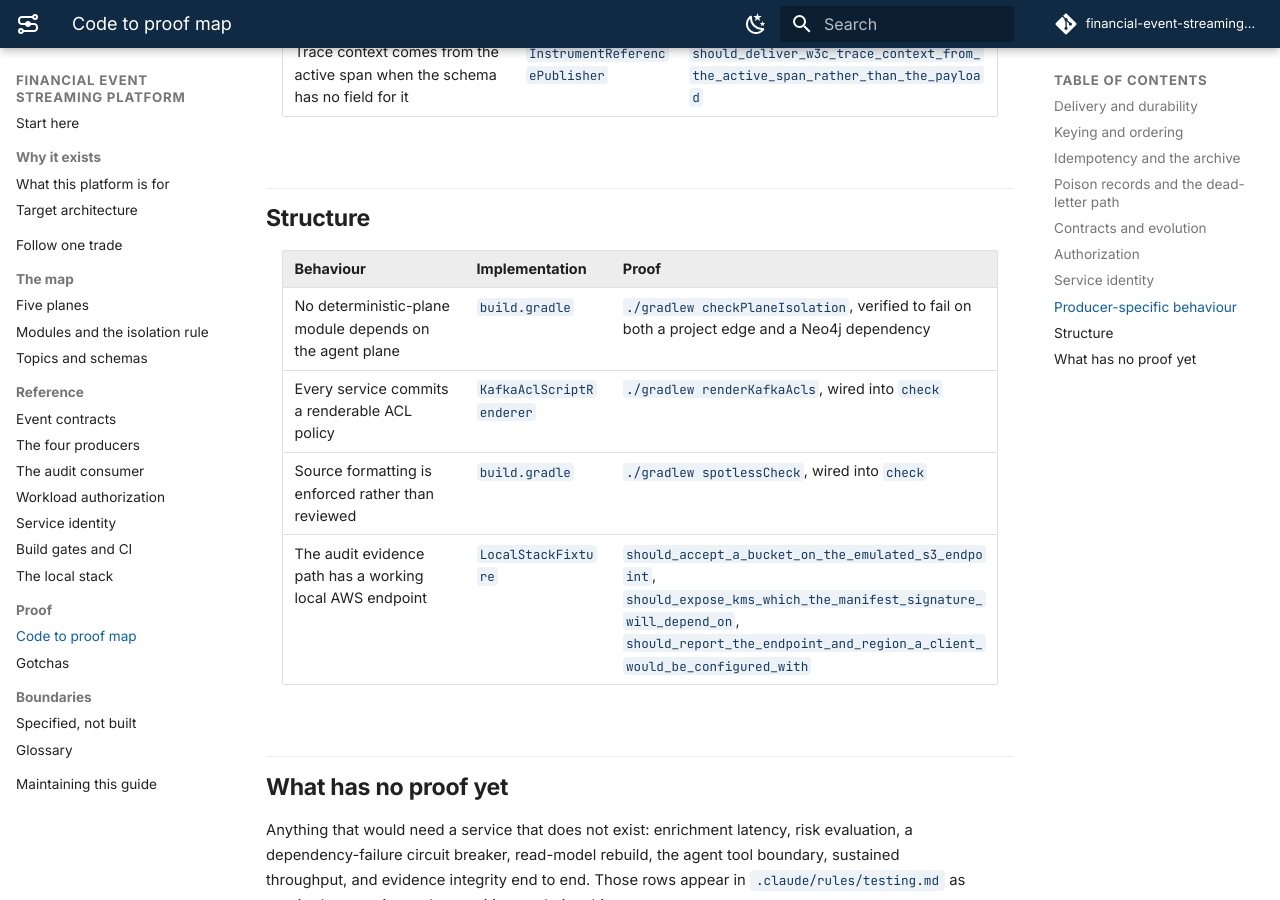
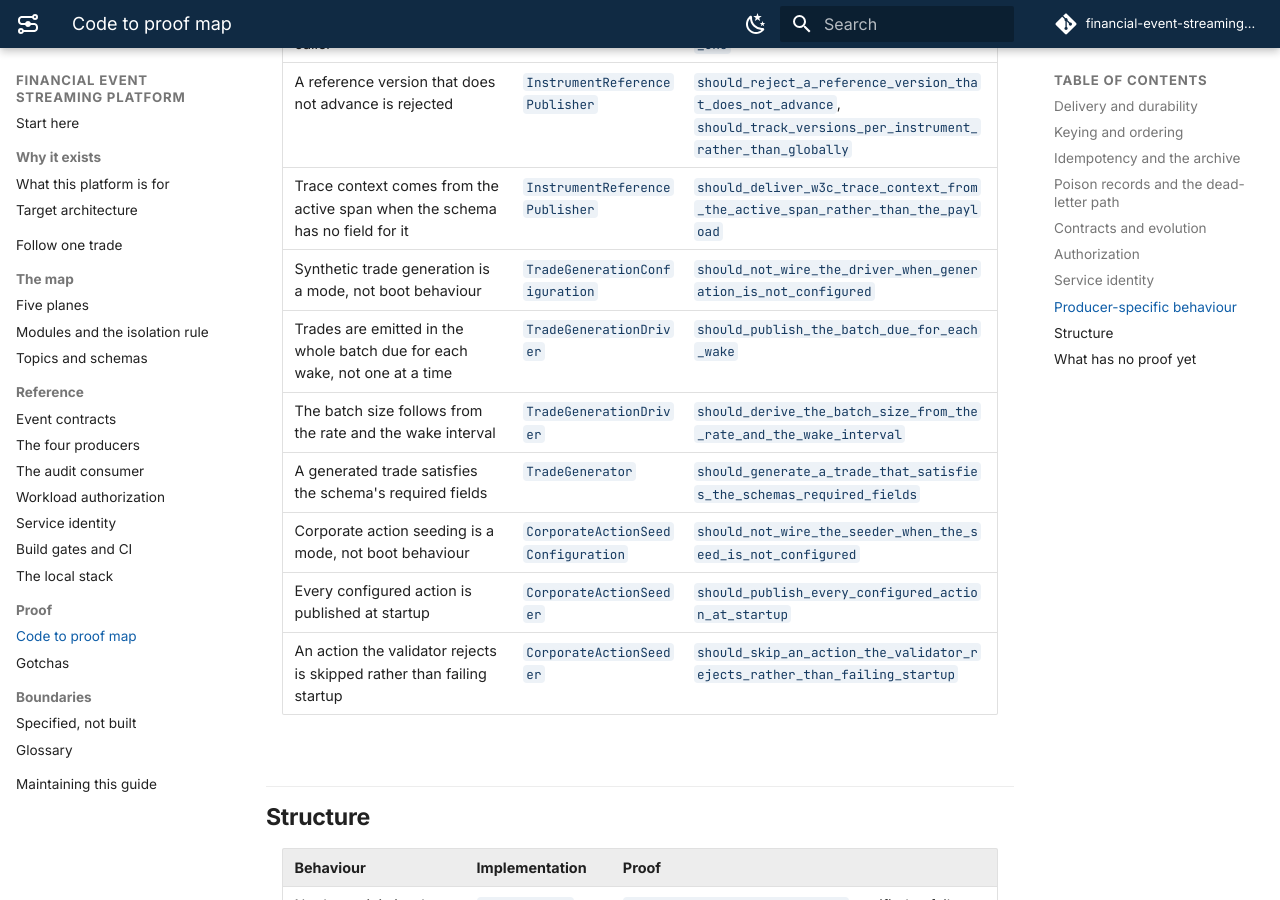
Before and after one commit to salgotraja/financial-event-streaming-platform, an MkDocs documentation site: the page built from guide/docs/proof.md, in a window 1280 px wide and 900 px high, scrolled down 5876 px. Built offline with MkDocs 1.6.1 and Material for MkDocs 9.7.7, drawn with Linux system fonts in a browser that asks for light colours; comment, search, counter and statistics services are not loaded; some of the changed text lies outside the part shown.

```diff
--- a/guide/docs/proof.md
+++ b/guide/docs/proof.md
@@ -80,7 +80,7 @@ order.
 | A running service authenticates as its own principal, not the administrator's | `KafkaSecurityConfiguration` | `should_be_denied_while_ungranted_then_work_once_its_own_principal_is_granted`, once per service |
 | A service cannot name its own SASL identity | `KafkaSecurityConfiguration` | `should_override_a_jaas_config_a_service_tried_to_set_for_itself` |
 | No service module mentions a JAAS config at all | the five service modules | `should_not_let_a_module_name_a_sasl_username_of_its_own` |
-| The module name, the application name and the policy principal agree | `SecureKafkaStack` | `should_name_one_module_one_application_name_and_one_policy_principal_alike` |
+| The module name, the application name and the policy principal agree | `ServiceIdentityNamesTest` reading `settings.gradle`, `application.yml` and `kafka-acls.yml` | `should_name_one_module_one_application_name_and_one_policy_principal_alike` |
 | The derivation reaches consumers, not only producers | `KafkaSecurityConfiguration` | `should_apply_to_consumers_as_well_as_producers` |
 | A plaintext developer stack is not forced to authenticate | `KafkaSecurityConfiguration` | `should_stay_inactive_when_the_secure_profile_is_not_on` |
 | The in-network listener demands credentials | `SecureKafkaStack` | `should_refuse_an_in_network_client_that_presents_no_credentials`, `should_admit_an_in_network_client_that_presents_credentials` |
@@ -103,6 +103,13 @@ order.
 | Producer identity is stamped, never accepted from the caller | `InstrumentReferencePublisher` | `should_overwrite_the_caller_supplied_producer_identity_with_the_configured_one` |
 | A reference version that does not advance is rejected | `InstrumentReferencePublisher` | `should_reject_a_reference_version_that_does_not_advance`, `should_track_versions_per_instrument_rather_than_globally` |
 | Trace context comes from the active span when the schema has no field for it | `InstrumentReferencePublisher` | `should_deliver_w3c_trace_context_from_the_active_span_rather_than_the_payload` |
+| Synthetic trade generation is a mode, not boot behaviour | `TradeGenerationConfiguration` | `should_not_wire_the_driver_when_generation_is_not_configured` |
+| Trades are emitted in the whole batch due for each wake, not one at a time | `TradeGenerationDriver` | `should_publish_the_batch_due_for_each_wake` |
+| The batch size follows from the rate and the wake interval | `TradeGenerationDriver` | `should_derive_the_batch_size_from_the_rate_and_the_wake_interval` |
+| A generated trade satisfies the schema's required fields | `TradeGenerator` | `should_generate_a_trade_that_satisfies_the_schemas_required_fields` |
+| Corporate action seeding is a mode, not boot behaviour | `CorporateActionSeedConfiguration` | `should_not_wire_the_seeder_when_the_seed_is_not_configured` |
+| Every configured action is published at startup | `CorporateActionSeeder` | `should_publish_every_configured_action_at_startup` |
+| An action the validator rejects is skipped rather than failing startup | `CorporateActionSeeder` | `should_skip_an_action_the_validator_rejects_rather_than_failing_startup` |
 
 ## Structure
 
```
Also changed, not shown: guide/docs/identity.md (+4 -3 lines), guide/docs/local-stack.md (+4 -3 lines).
